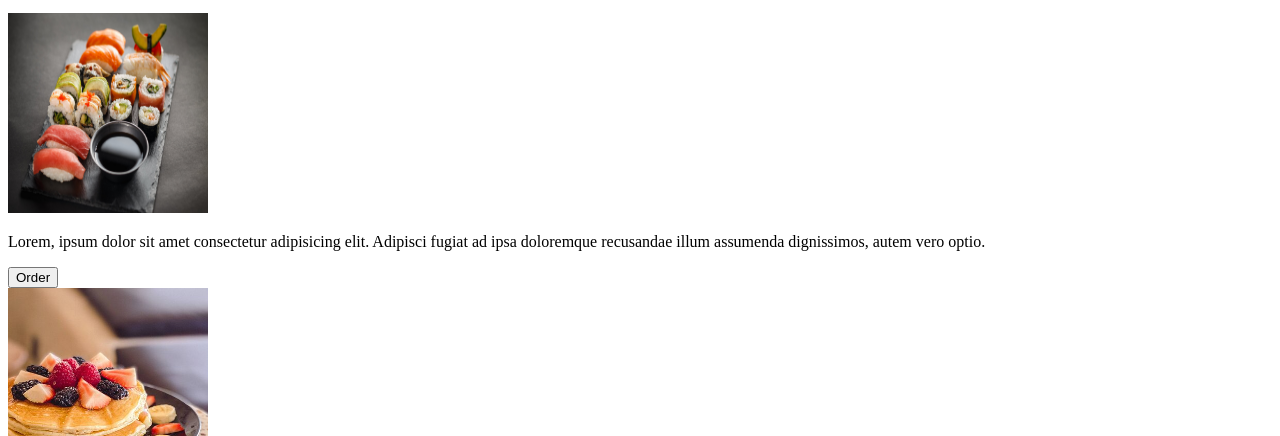
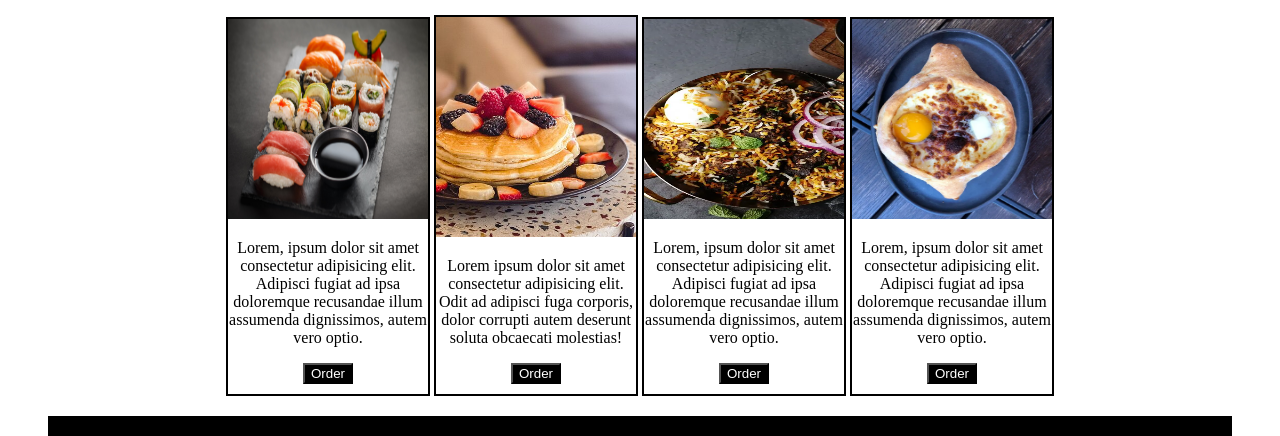
Before and after one commit to AlAshik001/foodorderproject, a plain HTML site: page index.html in a window 1280 px wide. Shown: the part 124-560 px from the top of the page. Drawn offline with Linux system fonts and the light colour scheme; files that its build step writes are made by us from their sources; files whose address does not match are found by name.

Commit message:
style path changed

```diff
--- a/index.html
+++ b/index.html
@@ -1,6 +1,6 @@
 <!DOCTYPE html>
 <html lang="en">
-    <link rel="stylesheet" href="task2.css">
+    <link rel="stylesheet" href="../html_css_project/foodProject/styles/style.css">
 <head>
 
     <title>Food Order</title>
```
